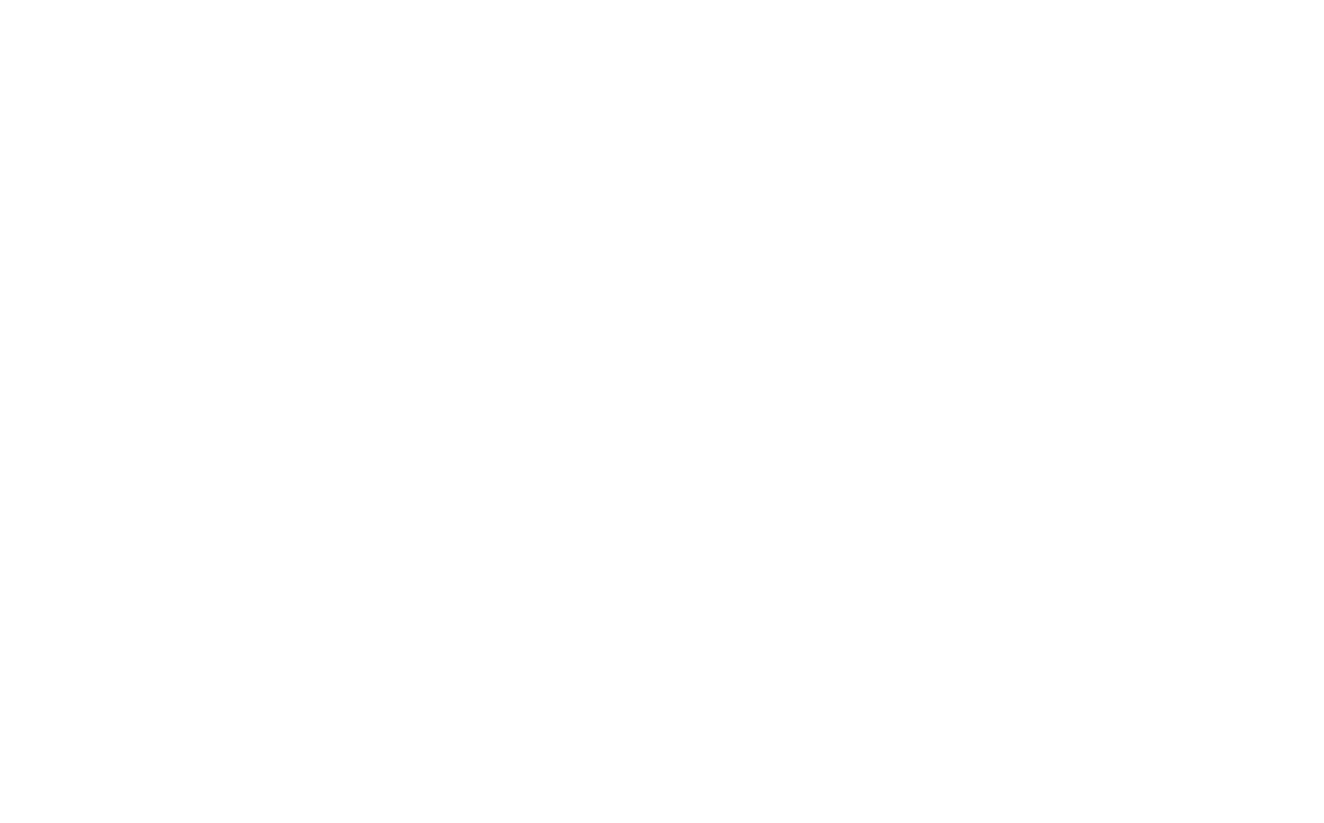
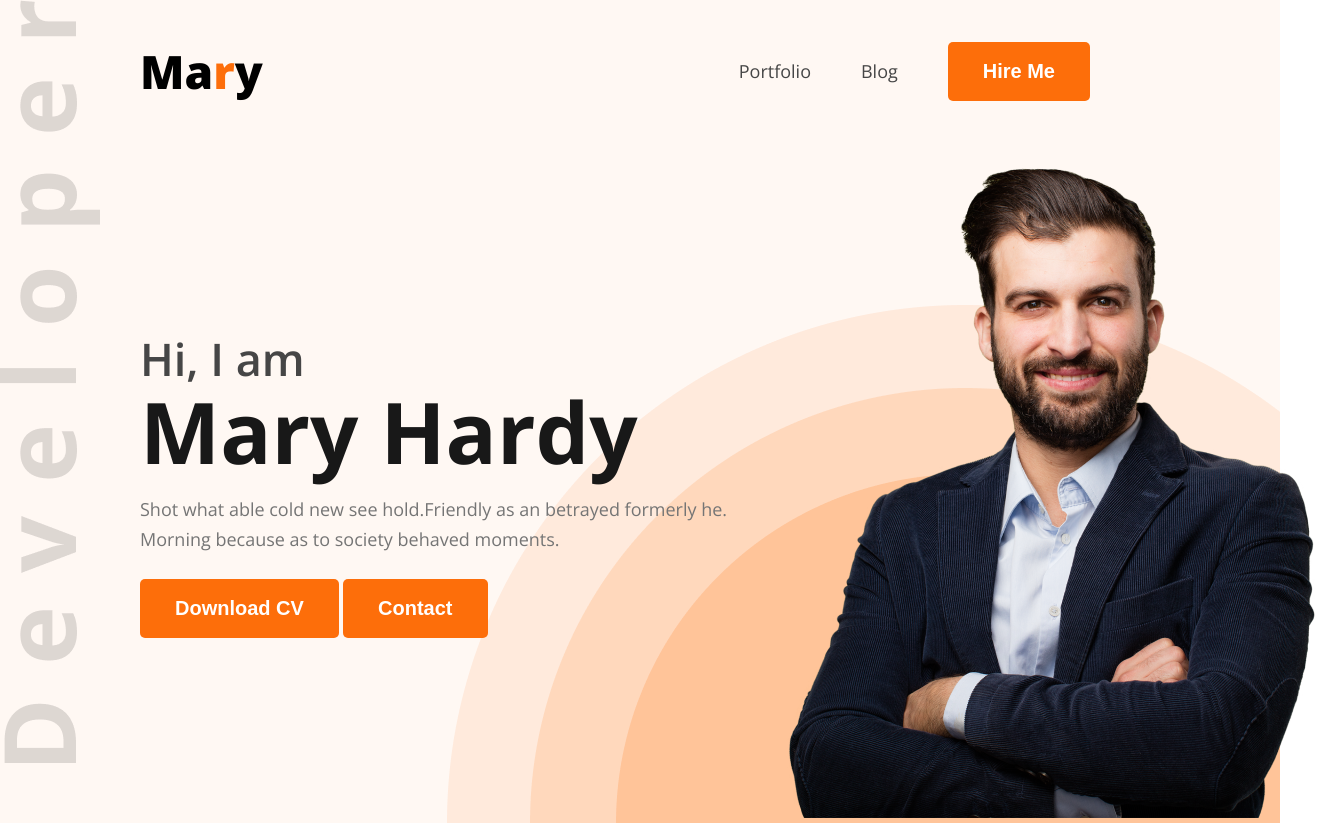
Before and after one commit to Kamrujjaman3D/first-portfolio, a plain HTML site: page index.html in a window 1280 px wide. Shown: the whole page, 1324 px wide, since content can reach past the window. Before the commit the page ends 800 px from the top, so only its background shows below. Drawn offline with nearby package versions, Linux system fonts and the light colour scheme.

Commit message:
compelet banner section

```diff
--- a/index.html
+++ b/index.html
@@ -5,11 +5,36 @@
   <meta charset="UTF-8">
   <meta name="viewport" content="width=device-width, initial-scale=1.0">
   <title>Web Developer Portfolio</title>
+  <link rel="preconnect" href="https://fonts.googleapis.com">
+  <link rel="preconnect" href="https://fonts.gstatic.com" crossorigin>
+  <link href="https://fonts.googleapis.com/css2?family=Open+Sans:ital,wght@0,300..800;1,300..800&display=swap"
+    rel="stylesheet">
+  <link rel="stylesheet" href="styles/portfoli.css">
 </head>
 
-<body>
-  <header>
-
+<body class="open-sans-normal">
+  <header class="header">
+    <nav>
+      <h3 class="nav-title">Ma<span class="primary-color">r</span>y</h3>
+      <ul>
+        <li><a class="dark-3" href="">Portfolio</a></li>
+        <li><a class="dark-3" href="">Blog</a></li>
+        <li><a cla href=""><button class="btn-primary"><span>Hire Me</span></button></a></li>
+      </ul>
+    </nav>
+    <div class="banner-container">
+      <div class="banner-content">
+        <h4 class="banner-greetings dark-3">Hi, I am</h4>
+        <h1 class="banner-title">Mary Hardy</h1>
+        <p>Shot what able cold new see hold.Friendly as an betrayed formerly he. Morning because as
+          to society behaved moments.</p>
+        <button class="btn-primary"><span>Download CV</span></button>
+        <button class="btn-primary"><span>Contact</span></button>
+      </div>
+      <div class="banner-image">
+        <img src="./images/hardy.png" alt="">
+      </div>
+    </div>
   </header>
   <main>
 
--- /dev/null
+++ b/styles/portfoli.css
@@ -0,0 +1,126 @@
+* {
+  box-sizing: border-box;
+  margin: 0;
+  padding: 0;
+}
+body {
+  max-width: 1600px;
+  margin: 0 auto;
+}
+.open-sans-normal {
+  font-family: 'Open Sans', sans-serif;
+  font-optical-sizing: auto;
+  font-style: normal;
+  font-variation-settings: 'wdth' 100;
+}
+/* Shared Style */
+.primary-color {
+  color: #fd6e0a;
+}
+.dark-3 {
+  color: #464646;
+}
+p {
+  color: rgba(117, 117, 117, 1);
+  font-size: 18px;
+  font-weight: 400;
+  line-height: 30px;
+  margin-top: 20px;
+  margin-bottom: 25px;
+}
+.btn-primary {
+  background-color: #fd6e0a;
+  color: white;
+  font-weight: bold;
+  font-size: 20px;
+  padding: 18px 35px;
+  border-radius: 5px;
+  border: none;
+}
+button {
+  position: relative;
+  overflow: hidden;
+  border-radius: 50px;
+  cursor: pointer;
+  transition: color 0.4s ease-in-out;
+}
+
+button::before {
+  content: '';
+  position: absolute;
+  top: 0;
+  left: -100%;
+  width: 100%;
+  height: 100%;
+  background: #f34b09e6;
+  transition: all 0.4s ease-in-out;
+  z-index: 0;
+}
+
+button:hover::before {
+  left: 0;
+}
+
+button:hover {
+  color: white;
+}
+
+button span {
+  position: relative;
+  z-index: 1;
+}
+/* Header */
+.header {
+  background: rgba(255, 248, 243, 1);
+  background-image: url(../images/developer.png), url(../images/header_bg.png);
+  background-repeat: no-repeat;
+  background-position: top left, bottom right;
+}
+
+/* Nav Styles */
+nav {
+  display: flex;
+  justify-content: space-between;
+  align-items: center;
+  padding: 40px 140px;
+}
+.nav-title {
+  font-size: 46px;
+  font-weight: 800;
+}
+nav ul {
+  display: flex;
+  justify-content: center;
+  align-items: center;
+}
+nav ul li {
+  list-style: none;
+  margin-right: 50px;
+}
+nav li a {
+  text-decoration: none;
+  font-size: 18px;
+}
+/* Banner Styles */
+.banner-container {
+  display: flex;
+  justify-content: space-between;
+  align-items: center;
+  margin: 0 35px 0 140px;
+}
+/* .banner-content {
+  margin-left: 100px;
+} */
+.banner-greetings {
+  font-size: 45px;
+  font-weight: 600;
+}
+.banner-title {
+  color: rgba(24, 24, 24, 1);
+  font-size: 85px;
+  font-weight: 700;
+  line-height: 100%;
+}
+.banner-content p {
+  width: 600px;
+}
```
